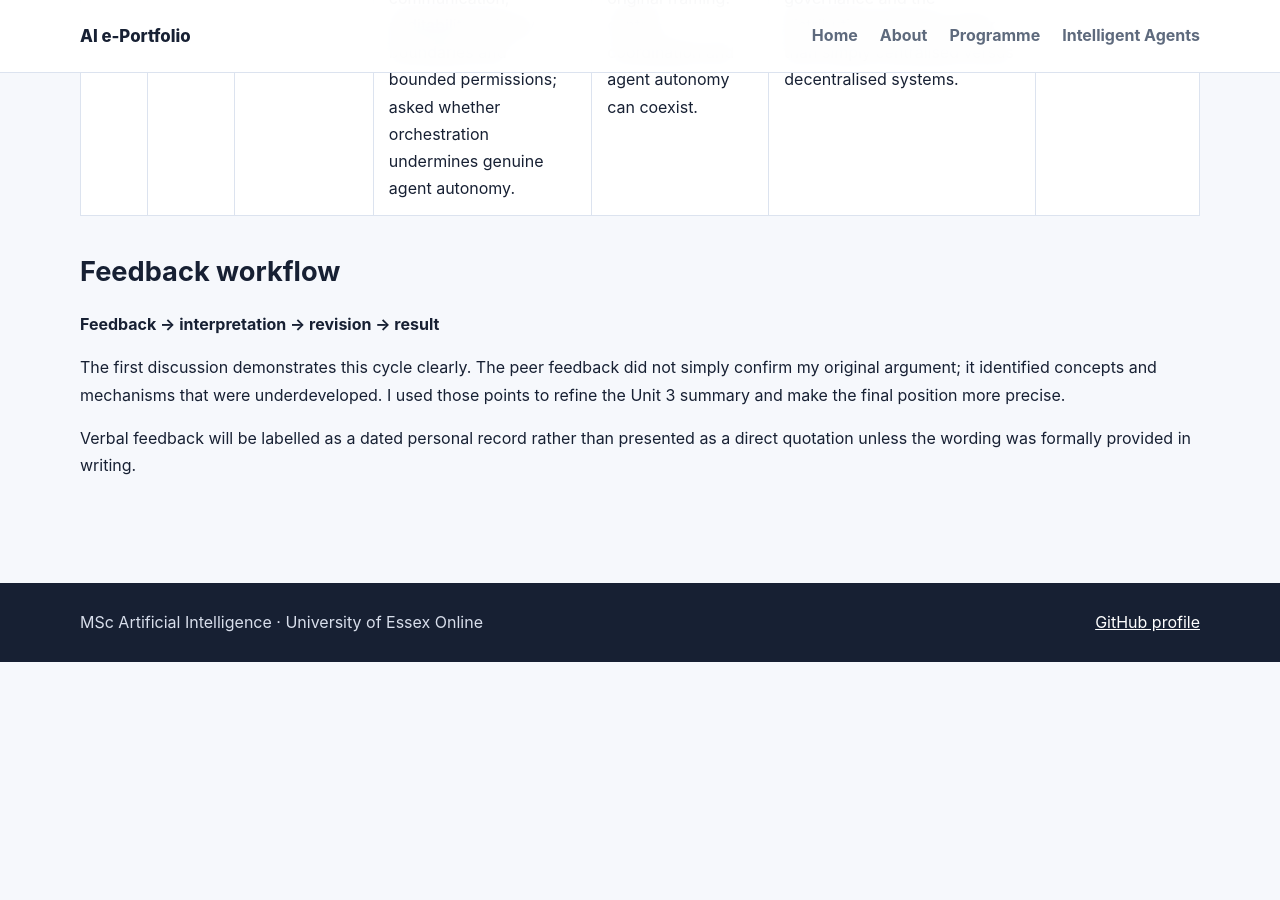
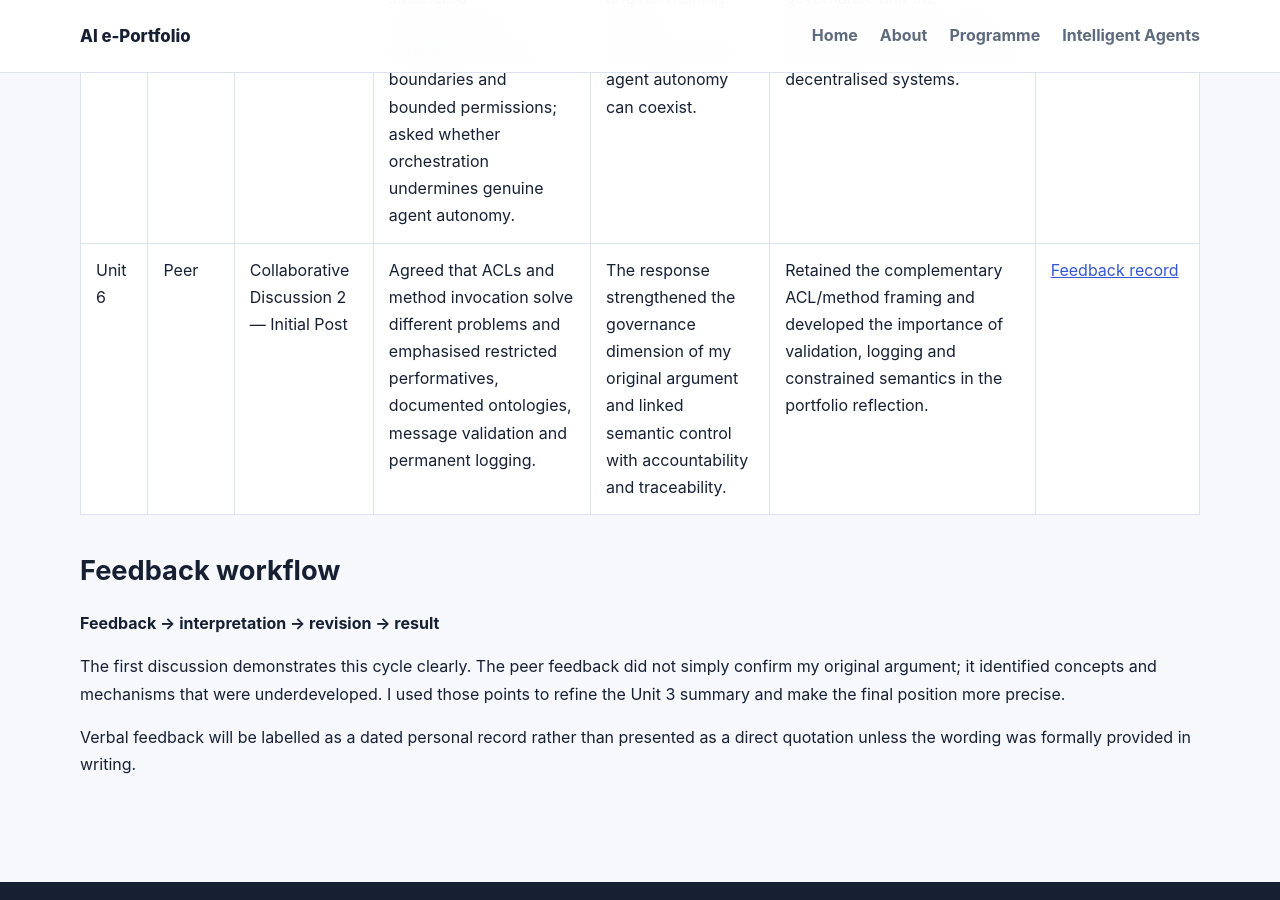
Before and after one commit to Monogios1996/Monogios1996.github.io, a Jekyll site: the page built from modules/intelligent-agents/feedback.md, in a window 1280 px wide and 900 px high, scrolled down 777 px. Built offline with Jekyll 4.4.1, drawn with Linux system fonts in a browser that asks for light colours; before the commit the page ends 1439 px from its top, so only the background shows below that.

Commit message:
Add Discussion 2 peer feedback to feedback log

```diff
--- a/modules/intelligent-agents/feedback.md
+++ b/modules/intelligent-agents/feedback.md
@@ -11,6 +11,7 @@ The value of this section is not the feedback alone, but the change made because
 |---|---|---|---|---|---|---|
 | Unit 2 | Peer 1 | Collaborative Discussion 1 — Initial Post | The post identified unpredictable system-level outcomes but did not explicitly name emergent behaviour; coordination risks could be strengthened with concrete mechanisms; human oversight could be made more specific. | The original analysis recognised the right risks but did not fully develop the established terminology or practical mitigation approaches. | Added explicit discussion of emergent behaviour, negotiation/coordination mechanisms and more concrete forms of oversight such as adjustable autonomy and approval points. | [Feedback record]({{ '/modules/intelligent-agents/evidence/discussions/unit-02-feedback-received/' | relative_url }}) and [Summary Post]({{ '/modules/intelligent-agents/evidence/discussions/unit-03-summary-post/' | relative_url }}) |
 | Unit 2 | Peer 2 | Collaborative Discussion 1 — Initial Post | Raised the role of deterministic orchestration, structured communication, auditability, privacy boundaries and bounded permissions; asked whether orchestration undermines genuine agent autonomy. | The question exposed a false binary in my original framing: central coordination and agent autonomy can coexist. | Reframed the final synthesis around bounded autonomy, explicit permissions, governance and the distribution of control rather than simply centralised versus decentralised systems. | [Feedback record]({{ '/modules/intelligent-agents/evidence/discussions/unit-02-feedback-received/' | relative_url }}) and [Summary Post]({{ '/modules/intelligent-agents/evidence/discussions/unit-03-summary-post/' | relative_url }}) |
+| Unit 6 | Peer | Collaborative Discussion 2 — Initial Post | Agreed that ACLs and method invocation solve different problems and emphasised restricted performatives, documented ontologies, message validation and permanent logging. | The response strengthened the governance dimension of my original argument and linked semantic control with accountability and traceability. | Retained the complementary ACL/method framing and developed the importance of validation, logging and constrained semantics in the portfolio reflection. | [Feedback record]({{ '/modules/intelligent-agents/evidence/discussions/unit-06-agent-communication-languages-feedback-received/' | relative_url }}) |
 
 ## Feedback workflow
 
```
